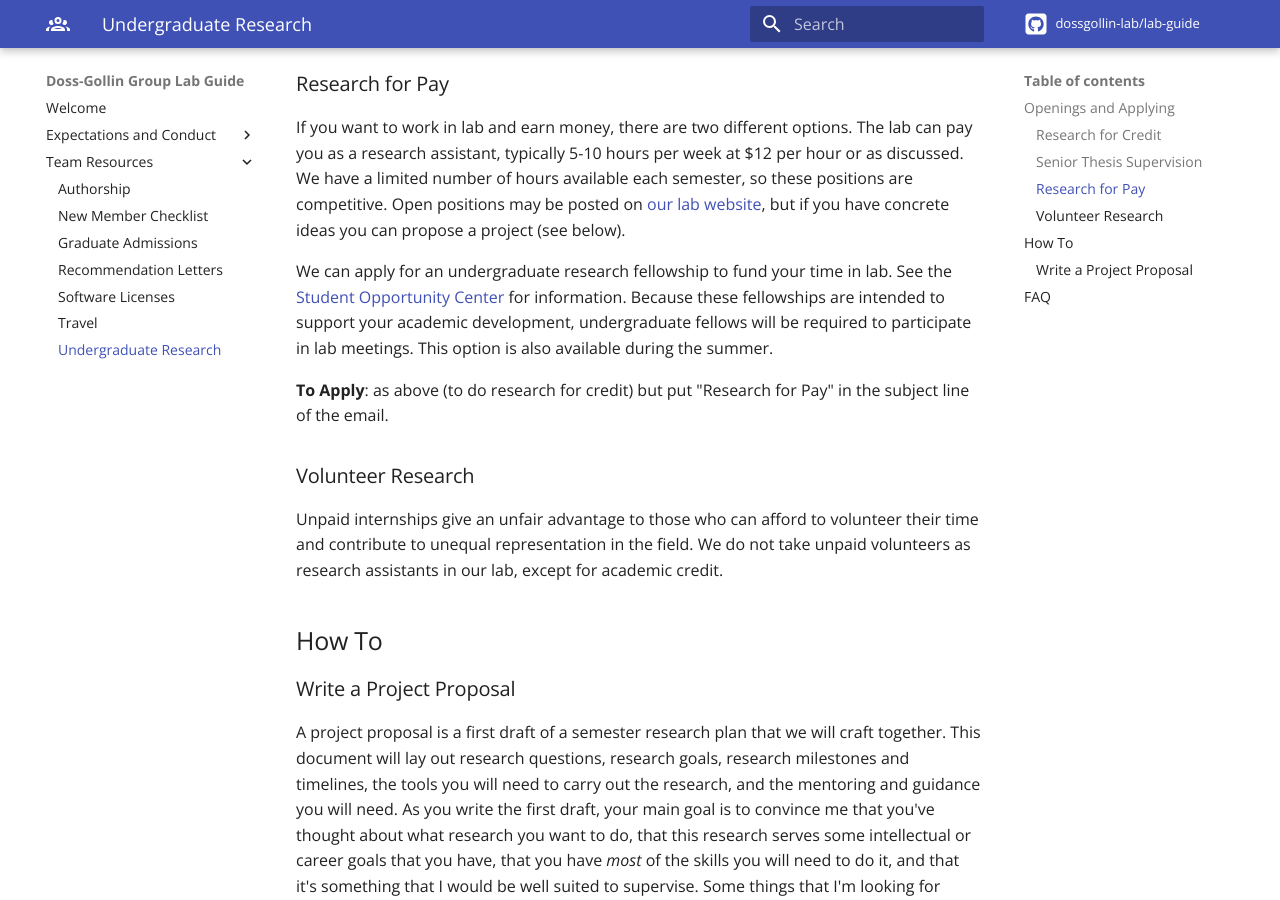
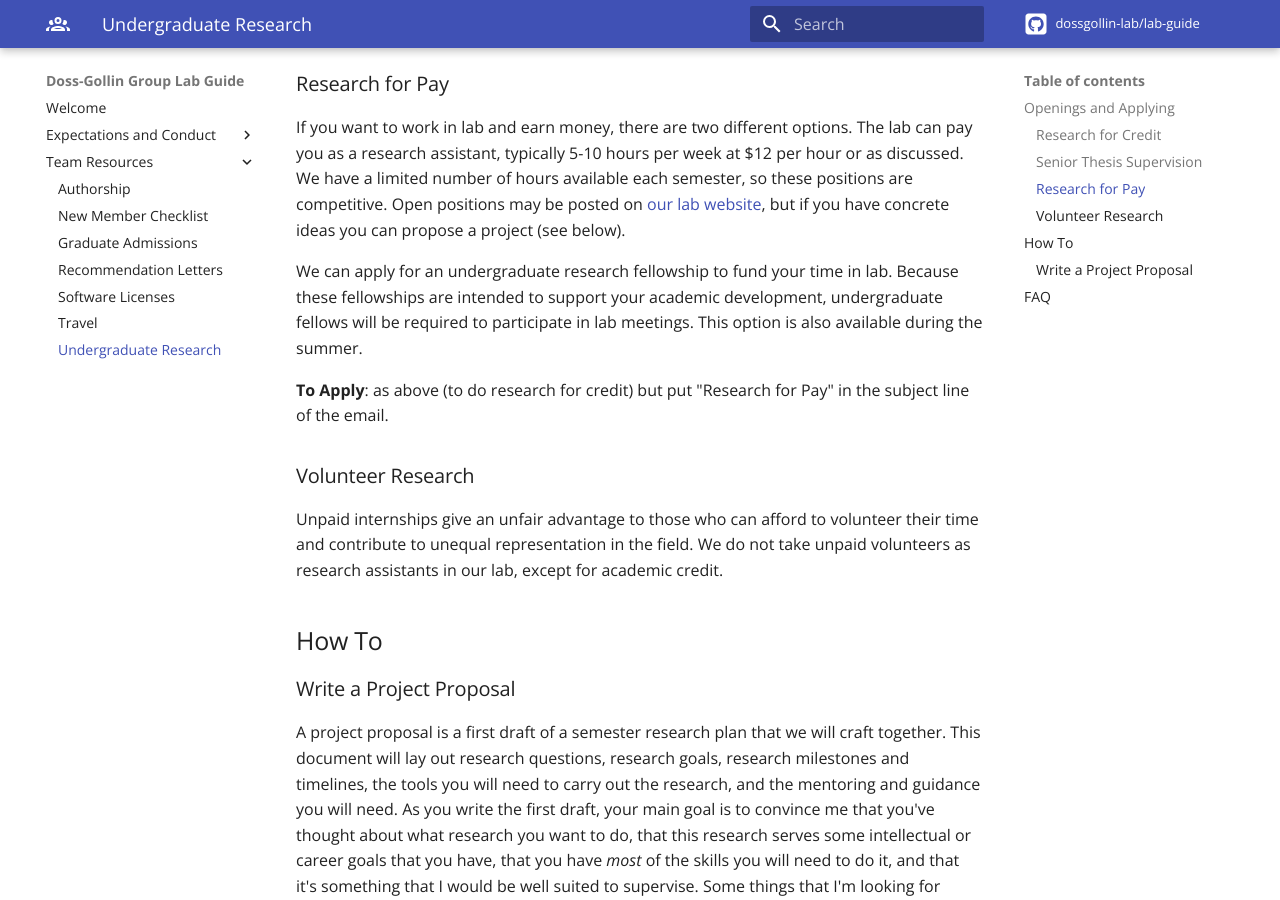
Before and after one commit to jdossgollin/lab-guide, an MkDocs documentation site: the page built from docs/policies/undergrad.md, in a window 1280 px wide and 900 px high, scrolled down 1233 px. Built offline with MkDocs 1.6.1 and Material for MkDocs 9.7.7, drawn with Linux system fonts in a browser that asks for light colours; comment, search, counter and statistics services are not loaded.

Commit message:
Stop referencing broken link

```diff
--- a/docs/policies/undergrad.md
+++ b/docs/policies/undergrad.md
@@ -44,7 +44,6 @@ We have a limited number of hours available each semester, so these positions ar
 Open positions may be posted on [our lab website](https://dossgollin-lab.github.io/join-the-lab){:target="_blank"}, but if you have concrete ideas you can propose a project (see below).
 
 We can apply for an undergraduate research fellowship to fund your time in lab.
-See the [Student Opportunity Center](https://ouri.rice.edu/student-opportunity-center){:target="_blank"} for information.
 Because these fellowships are intended to support your academic development, undergraduate fellows will be required to participate in lab meetings.
 This option is also available during the summer.
 
```
